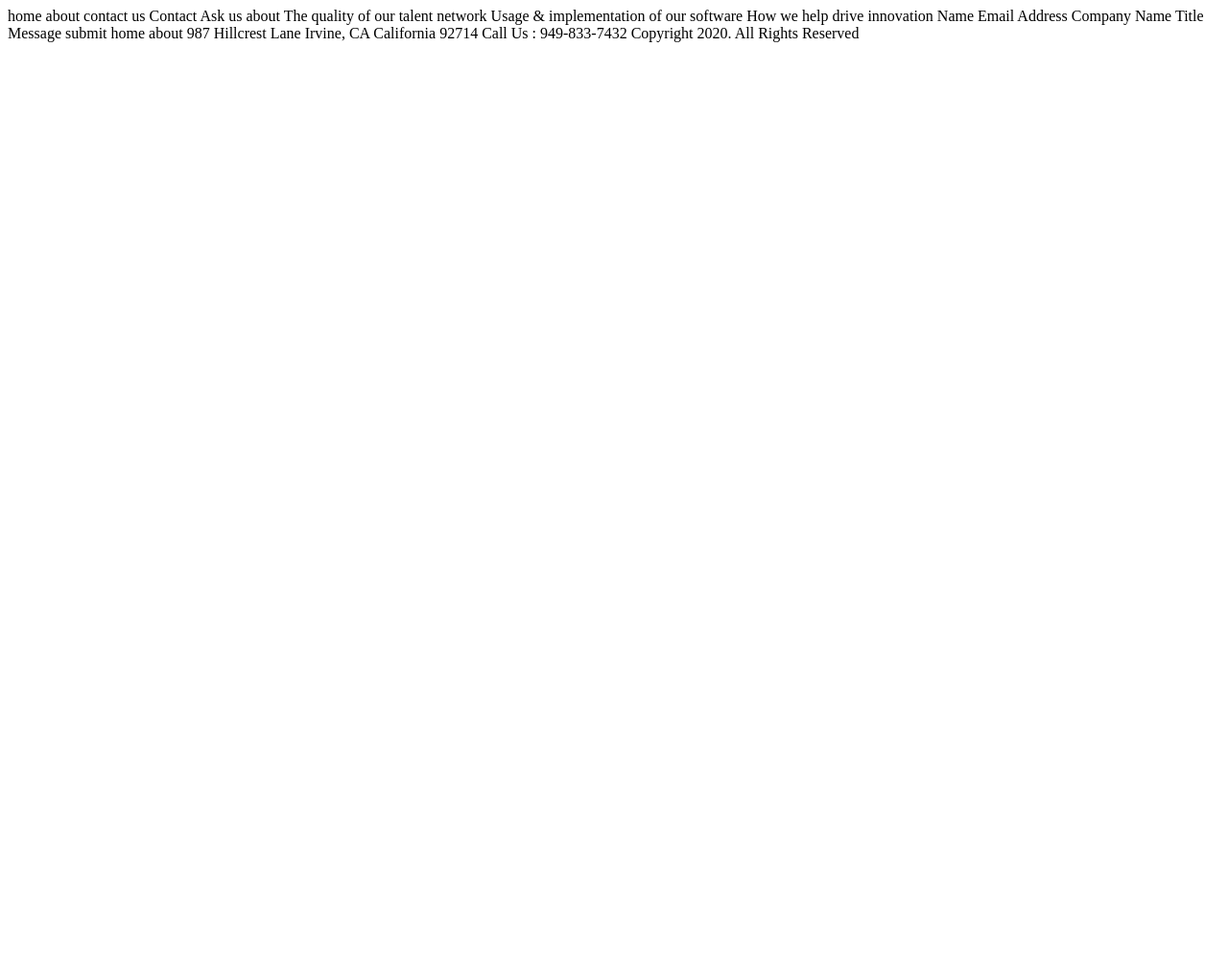
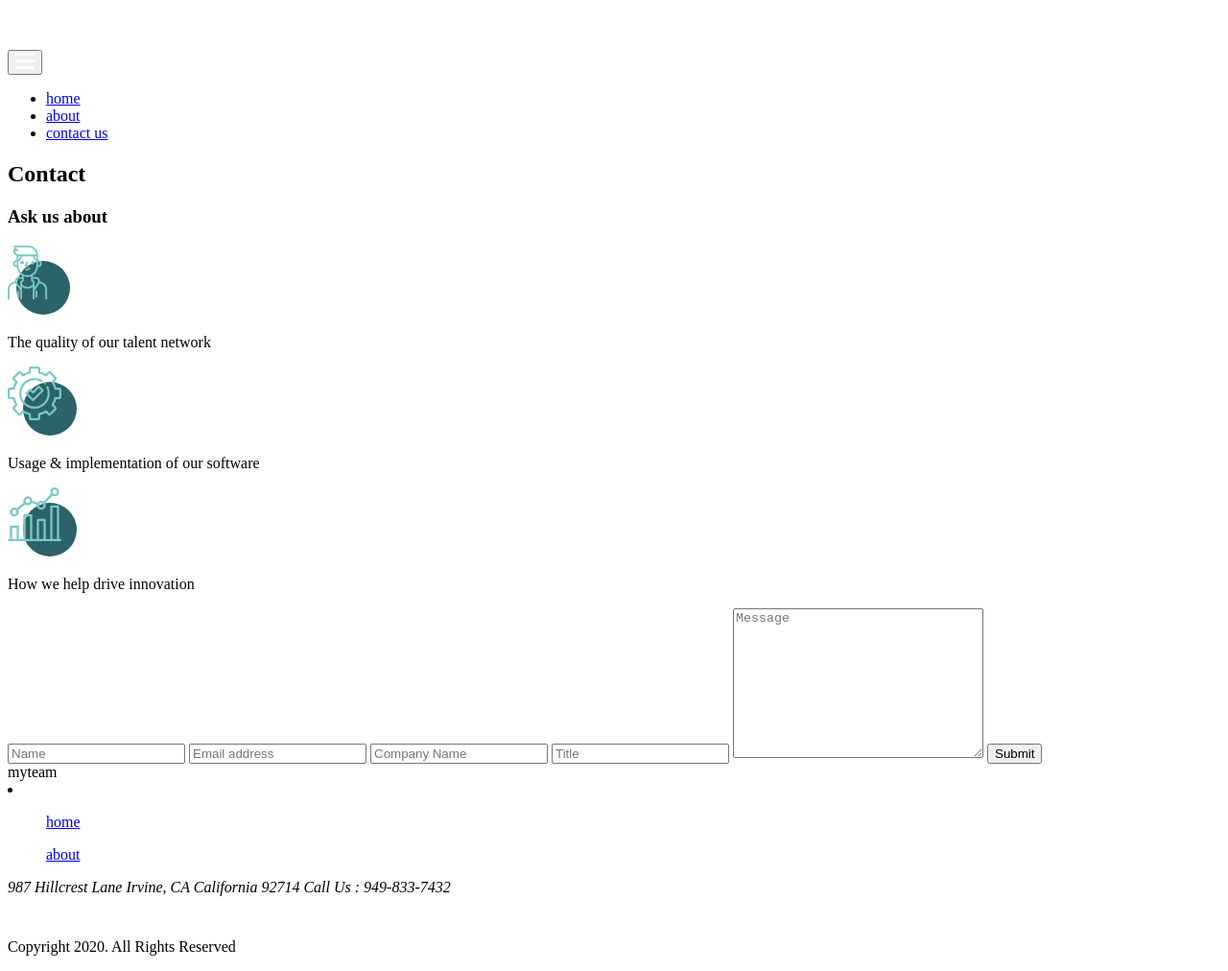
Before and after one commit to jakubfiglak/MyTeam-Website, a plain HTML site: page contact.html in a window 1280 px wide. Shown: the whole page at 96% size. Before the commit the page ends 800 px from the top, so only its background shows below. Drawn offline with Linux system fonts and the light colour scheme.

Commit message:
Add main mark to html files, add a container to pages content

```diff
--- a/contact.html
+++ b/contact.html
@@ -9,41 +9,86 @@
     <title>Frontend Mentor | myteam website challenge - Contact</title>
   </head>
   <body>
+    <div class="container">
+      <header class="header">
+        <div class="logo">
+          <img src="/logo.236e4034.svg" alt="myteam logo" class="logo__img">
+        </div>
+        <button class="header__btn" id="menu-open">
+          <img src="/icon-hamburger.cb455b0f.svg" alt="menu open icon">
+        </button>
+        <nav class="main-nav">
+          <ul class="main-nav__list">
+            <li class="main-nav__list-element">
+              <a href="/index.html" class="main-nav__link">home</a>
+            </li>
+            <li class="main-nav__list-element">
+              <a href="/about.html" class="main-nav__link">about</a>
+            </li>
+            <li class="main-nav__list-element">
+              <a href="/contact.html" class="main-nav__link btn btn--primary">contact us</a>
+            </li>
+          </ul>
+        </nav>
+      </header>
 
-  home
-  about
+      <main class="main-content">
+        <section class="contact-welcome">
+          <h2 class="section-heading">Contact</h2>
+          <h3 class="section-subheading">Ask us about</h3>
+          <div class="contact__topics">
+            <div class="contact__topic">
+              <img src="/icon-person.95411073.svg" alt="">
+              <p class="text--emphasize">The quality of our talent network</p>
+            </div>
+            <div class="contact__topic">
+              <img src="/icon-cog.167c3161.svg" alt="">
+              <p class="text--emphasize">
+                Usage & implementation of our software
+              </p>
+            </div>
+            <div class="contact__topic">
+              <img src="/icon-chart.4be29882.svg" alt="">
+              <p class="text--emphasize">How we help drive innovation</p>
+            </div>
+          </div>
+        </section>
 
-  contact us
+        <form class="contact-form">
+          <input type="text" class="contact-form__input" placeholder="Name">
+          <input type="email" class="contact-form__input" placeholder="Email address">
+          <input type="text" class="contact-form__input" placeholder="Company Name">
+          <input type="text" class="contact-form__input" placeholder="Title">
+          <textarea cols="30" rows="10" class="contact-form__input" placeholder="Message"></textarea>
+          <input type="submit" class="btn btn--secondary">
+        </form>
+      </main>
 
-  <!-------------------------------------------->
-
-  Contact
-
-  Ask us about
-
-  The quality of our talent network
-  Usage & implementation of our software
-  How we help drive innovation
-
-  Name
-  Email Address
-  Company Name
-  Title
-  Message
-
-  submit
-
-  <!-------------------------------------------->
-
-  home
-  about
-
-  987  Hillcrest Lane
-  Irvine, CA
-  California 92714
-  Call Us : 949-833-7432
-
-  Copyright 2020. All Rights Reserved
-
+      <footer class="footer">
+        <div class="footer__logo">myteam</div>
+        <nav class="footer__nav">
+          <li class="nav__list">
+            <ul class="nav__list-element">
+              <a href="/index.html" class="nav__link">home</a>
+            </ul>
+            <ul class="nav__list-element">
+              <a href="/about.html" class="nav__link">about</a>
+            </ul>
+          </li>
+        </nav>
+        <address class="footer__address">
+          987 Hillcrest Lane Irvine, CA California 92714 Call Us : 949-833-7432
+        </address>
+        <div class="social">
+          <a href="http://facebook.com" class="social__link">
+            <img src="/icon-facebook.db88fd38.svg" alt="Facebook" class="social__icon"></a>
+          <a href="http://pinterest.com" class="social__link">
+            <img src="/icon-pinterest.6b47e241.svg" alt="Pinterest" class="social__icon"></a>
+          <a href="http://twitter.com" class="social__link">
+            <img src="/icon-twitter.9dcd00ee.svg" alt="Twitter" class="social__icon"></a>
+        </div>
+        <p class="text">Copyright 2020. All Rights Reserved</p>
+      </footer>
+    </div>
   </body>
 </html>
```
Also changed, not shown: about.html (+36 -1 lines), index.html (+21 -15 lines), logo.236e4034.svg (added), 2 other files. Lines whose indentation alone changed are shown as unchanged.
